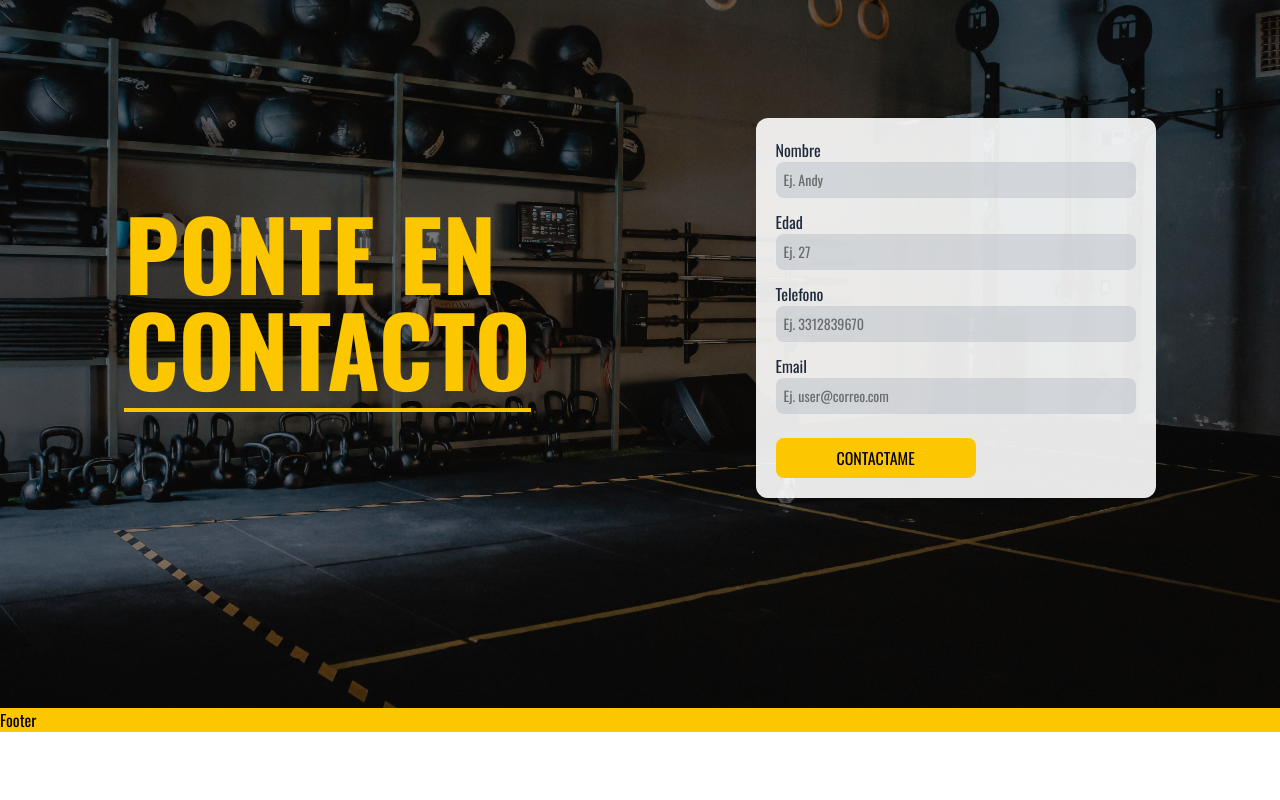
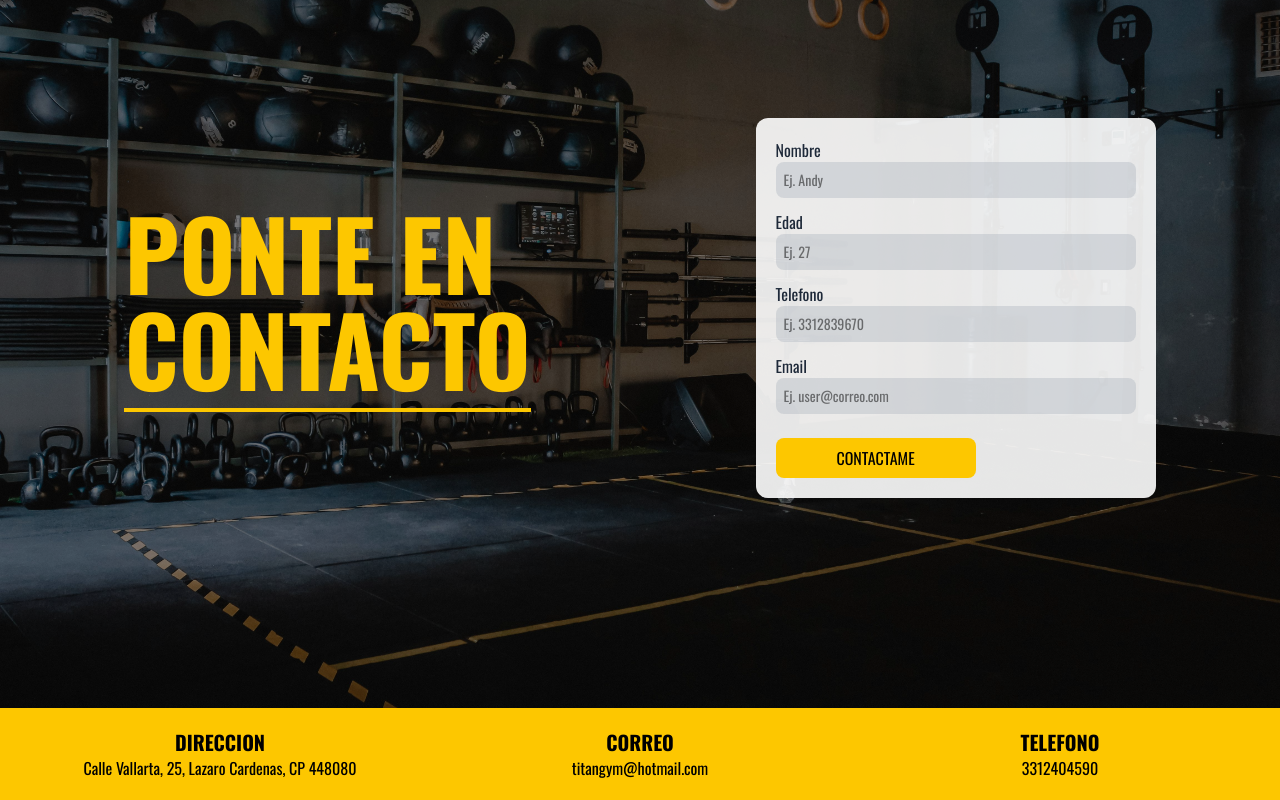
Before and after one commit to andremartingarcialopez/titagym, a React (Vite) app: page / in a window 1280 px wide. Shown: the part 3292-4092 px from the top of the page. Before the commit the page ends 4024 px from the top, so only its background shows below. Built offline with nearby package versions, Linux system fonts and the light colour scheme.

Commit message:
Se creo el footer y tambien el componente FooterDetails

```diff
--- a/src/components/ContactoHomePage.tsx
+++ b/src/components/ContactoHomePage.tsx
@@ -43,7 +43,7 @@ export default function ContactoHomePage() {
         if (!validateEmail(form.email)) {
             toast.error('Email no valido', {
                 position: "top-center",
-                autoClose: 1500,
+                autoClose: 2000,
                 hideProgressBar: false,
                 closeOnClick: true,
                 pauseOnHover: false,
@@ -58,7 +58,7 @@ export default function ContactoHomePage() {
         if (form.phone.length < 10) {
             toast.error('Numero telefonico no valido', {
                 position: "top-center",
-                autoClose: 1500,
+                autoClose: 2000,
                 hideProgressBar: false,
                 closeOnClick: true,
                 pauseOnHover: false,
@@ -78,7 +78,7 @@ export default function ContactoHomePage() {
         })
         toast.success('¡Te contactaremos pronto!', {
             position: "top-center",
-            autoClose: 1500,
+            autoClose: 2000,
             hideProgressBar: false,
             closeOnClick: true,
             pauseOnHover: false,
--- a/src/components/Footer.tsx
+++ b/src/components/Footer.tsx
@@ -1,8 +1,15 @@
+import FooterDetails from "./FooterDetails";
 
 export default function Footer() {
   return (
-    <div className='bg-yellow-400  w-full'>
-      Footer
+    <div className='bg-yellow-400  w-full p-5'>
+
+      <div className="grid grid-cols-1 md:grid-cols-3 justify-center items-center text-center gap-5">
+
+        <FooterDetails label="Direccion" value="Calle Vallarta, 25, Lazaro Cardenas, CP 448080"/>
+        <FooterDetails label="Correo" value="titangym@hotmail.com"/>
+        <FooterDetails label="Telefono" value="3312404590"/>
+      </div>
     </div>
   )
 }
--- /dev/null
+++ b/src/components/FooterDetails.tsx
@@ -0,0 +1,14 @@
+
+type FooterDetailsProps = {
+    label: string,
+    value: string
+}
+
+export default function FooterDetails({ label, value }: FooterDetailsProps) {
+    return (
+        <div>
+            <p className="text-xl uppercase font-extrabold">{label}</p>
+            <p className="font-base">{value}</p>
+        </div>
+    )
+}
```
